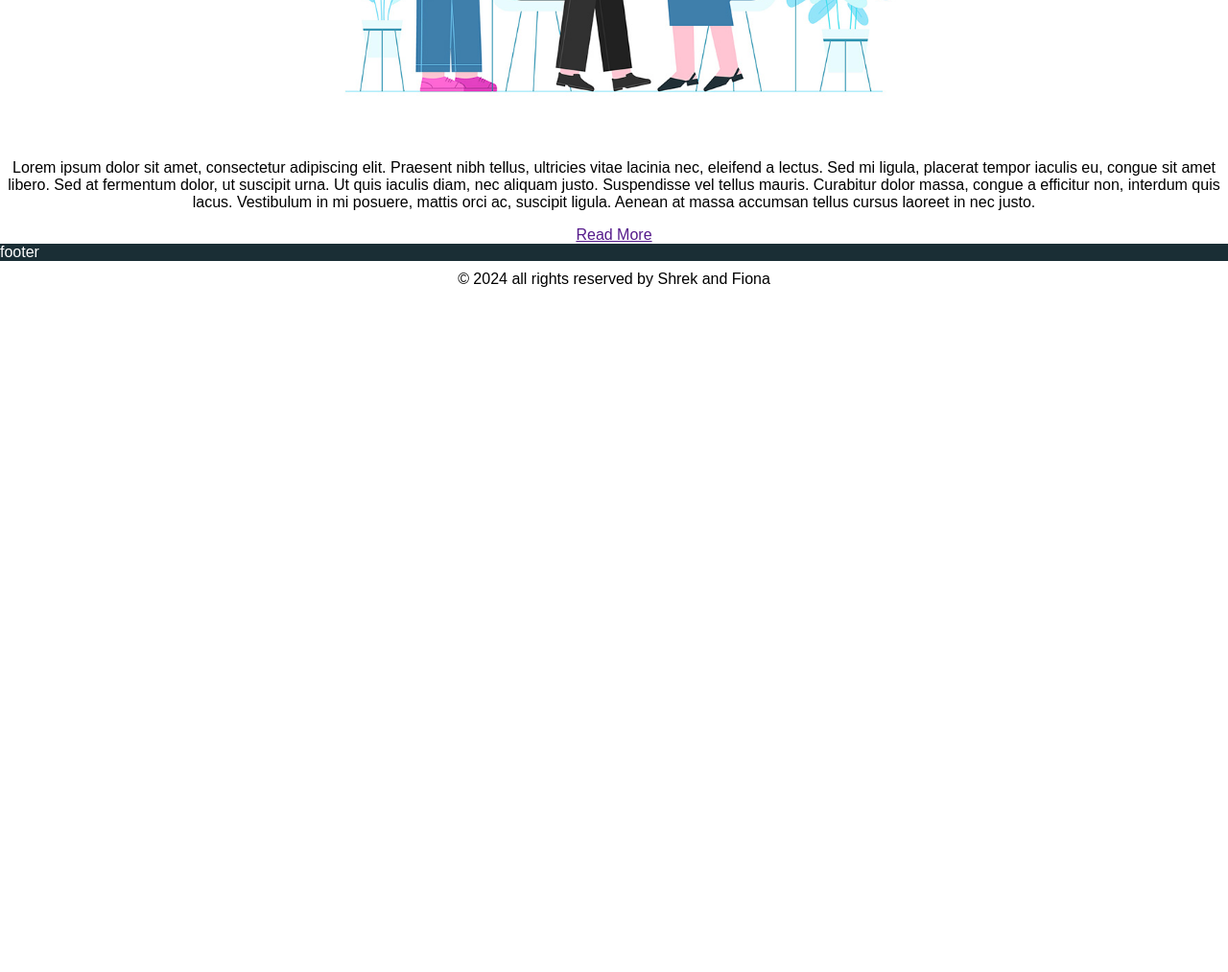
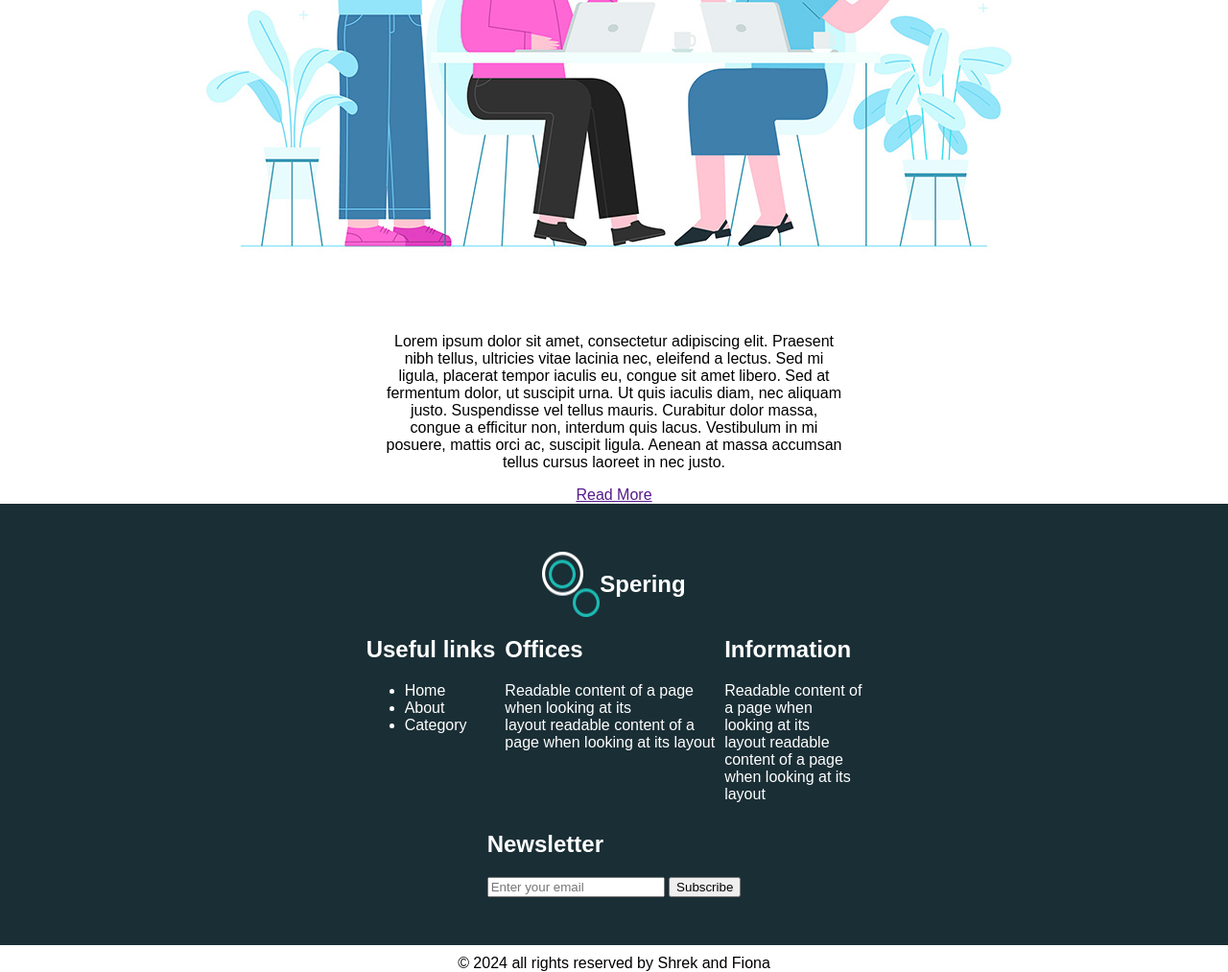
Before and after one commit to Zachve4037/VaII-Semka, a plain HTML site: page about.html in a window 1280 px wide. Shown: the part 501-1514 px from the top of the page at 96% size. Before the commit the page ends 801 px from the top, so only its background shows below. Drawn offline with Linux system fonts and the light colour scheme.

Commit message:
footer added to all of the pages. Only css left

```diff
--- a/about.html
+++ b/about.html
@@ -20,7 +20,7 @@
       about spering company
     </h1>
     <img src="images/about-img.jpg" class="main_image" alt="">
-    <p>
+    <p class="categoryText">
       Lorem ipsum dolor sit amet, consectetur adipiscing elit. Praesent nibh tellus, ultricies vitae lacinia nec, eleifend a lectus. Sed mi ligula, placerat tempor iaculis eu, congue sit amet libero. Sed at fermentum dolor, ut suscipit urna. Ut quis iaculis diam, nec aliquam justo. Suspendisse vel tellus mauris. Curabitur dolor massa, congue a efficitur non, interdum quis lacus. Vestibulum in mi posuere, mattis orci ac, suscipit ligula. Aenean at massa accumsan tellus cursus laoreet in nec justo.
     </p>
     <div class="btn1">
@@ -30,7 +30,58 @@
     </div>
   </div>
   <div class="footer">
-    footer
+    <div class="footerLogo">
+      <img src="images/logo.png" alt="">
+      <h2>Spering</h2>
+    </div>
+    <div class="footerNonImages">
+      <div class="links">
+        <div class="footerTitle">
+          <h2>Useful links</h2>
+        </div>
+        <div class="linksLinks">
+          <ul>
+            <li><a href="index.html">Home</a></li>
+            <li><a href="about.html">About</a></li>
+            <li><a href="category.html">Category</a></li>
+          </ul>
+        </div>
+      </div>
+      <div class="offices">
+        <div class="footerTitle">
+          <h2>Offices</h2>
+        </div>
+        <div class="footerText">
+          <p>Readable content of a page <br>
+            when looking at its <br>
+            layout readable content of a<br>
+            page when looking at its layout</p>
+        </div>
+      </div>
+      <div class="information">
+        <div class="footerTitle">
+          <h2>Information</h2>
+        </div>
+        <div class="footerText">
+          Readable content of<br>
+          a page when<br>
+          looking at its<br>
+          layout readable<br>
+          content of a page<br>
+          when looking at its<br>
+          layout
+        </div>
+      </div>
+      <div class="newsletter">
+        <div class="footerTitle">
+          <h2>Newsletter</h2>
+        </div>
+        <form action="/subscribe" method="post">
+          <input type="email" name="email" placeholder="Enter your email" required>
+          <button type="submit">Subscribe</button>
+        </form>
+      </div>
+    </div>
   </div>
   <div class="copyright">
     &copy 2024 all rights reserved by Shrek and Fiona
--- a/css/style.css
+++ b/css/style.css
@@ -34,7 +34,6 @@ h1 {
 .special_nadpis {
     text-decoration-line: underline;
 }
-
 .footer {
     background-color: #1a2e35;
 }
@@ -43,15 +42,14 @@ h1 {
     text-align: center;
 }
 .image {
-    max-width: 450px;
-    width: 100%;
+    max-width: 100%;
     height: auto;
+    display: block;
 }
 
-.main_image {
-    max-width: 700px;
-    width: 100%;
-    height: auto;
+.categoryText {
+    margin-left: 400px;
+    margin-right: 400px;
 }
 
 .category {
@@ -106,10 +104,11 @@ h1 {
 .footerNonImages {
     display: flex;
     justify-content: space-between;
-    margin-left: 400px;
-    margin-right: 400px;
+    margin-left: 20%;
+    margin-right: 20%;
     margin-bottom: 50px;
     gap: 10px;
+    flex-wrap: wrap;
 }
 
 .footerText {
@@ -171,6 +170,11 @@ h1 {
         grid-template-columns: repeat(2, 1fr);
         grid-template-rows: repeat(3, auto);
     }
+    .footerNonImages {
+        justify-content: center;
+    }
+    flex: 0 0 45%;
+    margin-bottom: 20px;
 }
 
 
```
Also changed, not shown: category.html (+52 -1 lines), index.html (+10 -1 lines).
